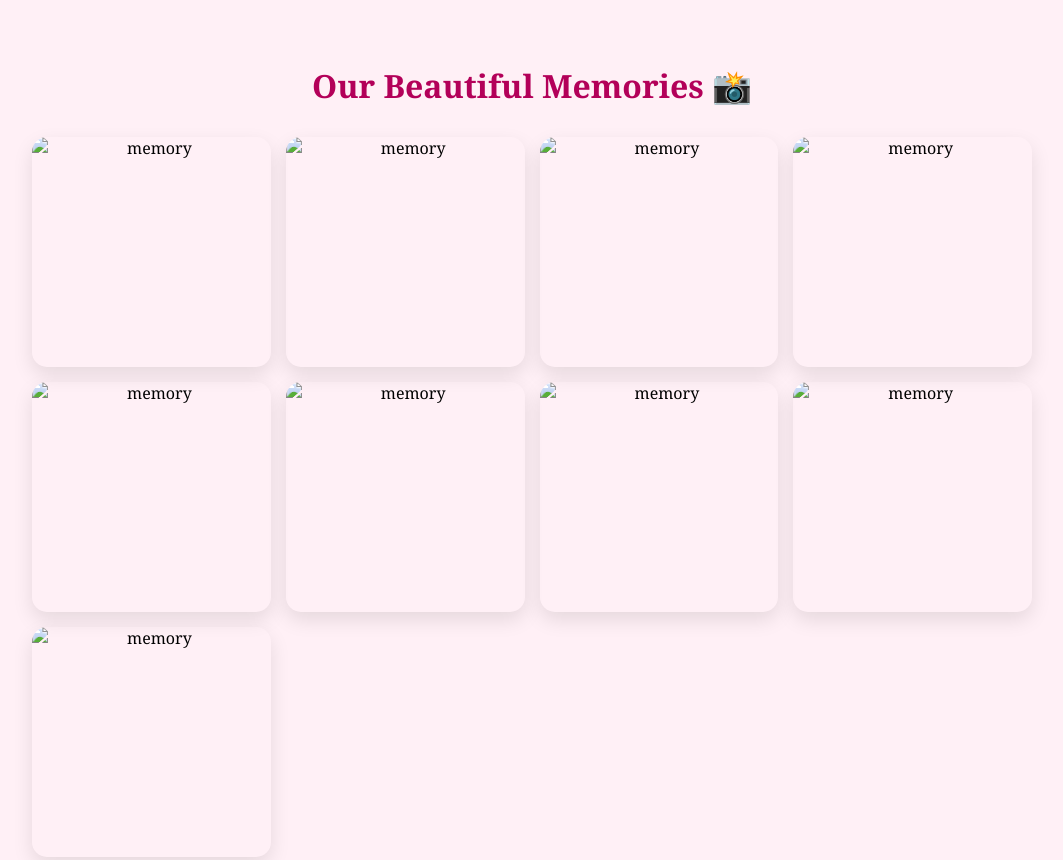
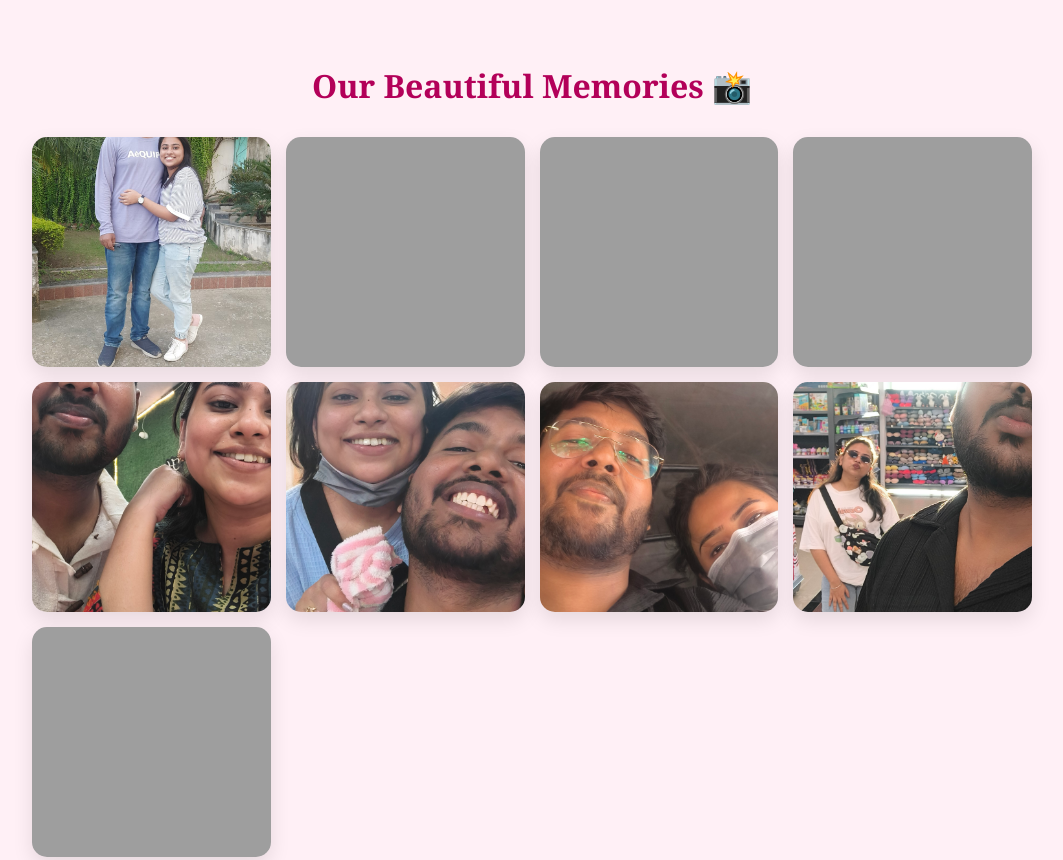
Before and after one commit to algotechy/Babyboo, a plain HTML site: page index.html in a window 1280 px wide. Shown: the part 1220-2080 px from the top of the page, without its empty margins (108-1171 px from the left). Drawn offline with Linux system fonts and the light colour scheme; the site is published under a folder, as on GitHub Pages, so addresses that start at the root find nothing.

Commit message:
Fix HTML encoding issues in index.html

```diff
--- a/index.html
+++ b/index.html
@@ -196,15 +196,15 @@ I love you. 💛
 
   <div class="gallery">
     <!-- Replace with your images -->
-    <img src="/Image/IMG-20241206-WA0031.jpg" alt="memory">
-    <img src="/Image/IMG_20250412_174113126.jpg" alt="memory">
-    <img src="/Image/IMG_20250412_174143318.jpg" alt="memory">
-     <img src="/Image/IMG_20250412_190358084_MP.jpg" alt="memory">
-    <img src="/Image/IMG_20250414_131939065.jpg" alt="memory">
-    <img src="/Image/IMG_20250415_184127806.jpg" alt="memory">
-     <img src="/Image/IMG_20250606_131951149.jpg" alt="memory">
-    <img src="/Image/IMG_20250820_175628852.jpg" alt="memory">
-    <img src="/Image/IMG_20250824_074746637.jpg" alt="memory">
+    <img src="Image/IMG-20241206-WA0031.jpg" alt="memory">
+    <img src="Image/IMG_20250412_174113126.jpg" alt="memory">
+    <img src="Image/IMG_20250412_174143318.jpg" alt="memory">
+     <img src="Image/IMG_20250412_190358084_MP.jpg" alt="memory">
+    <img src="Image/IMG_20250414_131939065.jpg" alt="memory">
+    <img src="Image/IMG_20250415_184127806.jpg" alt="memory">
+     <img src="Image/IMG_20250606_131951149.jpg" alt="memory">
+    <img src="Image/IMG_20250820_175628852.jpg" alt="memory">
+    <img src="Image/IMG_20250824_074746637.jpg" alt="memory">
   </div>
 </section>
 
```
